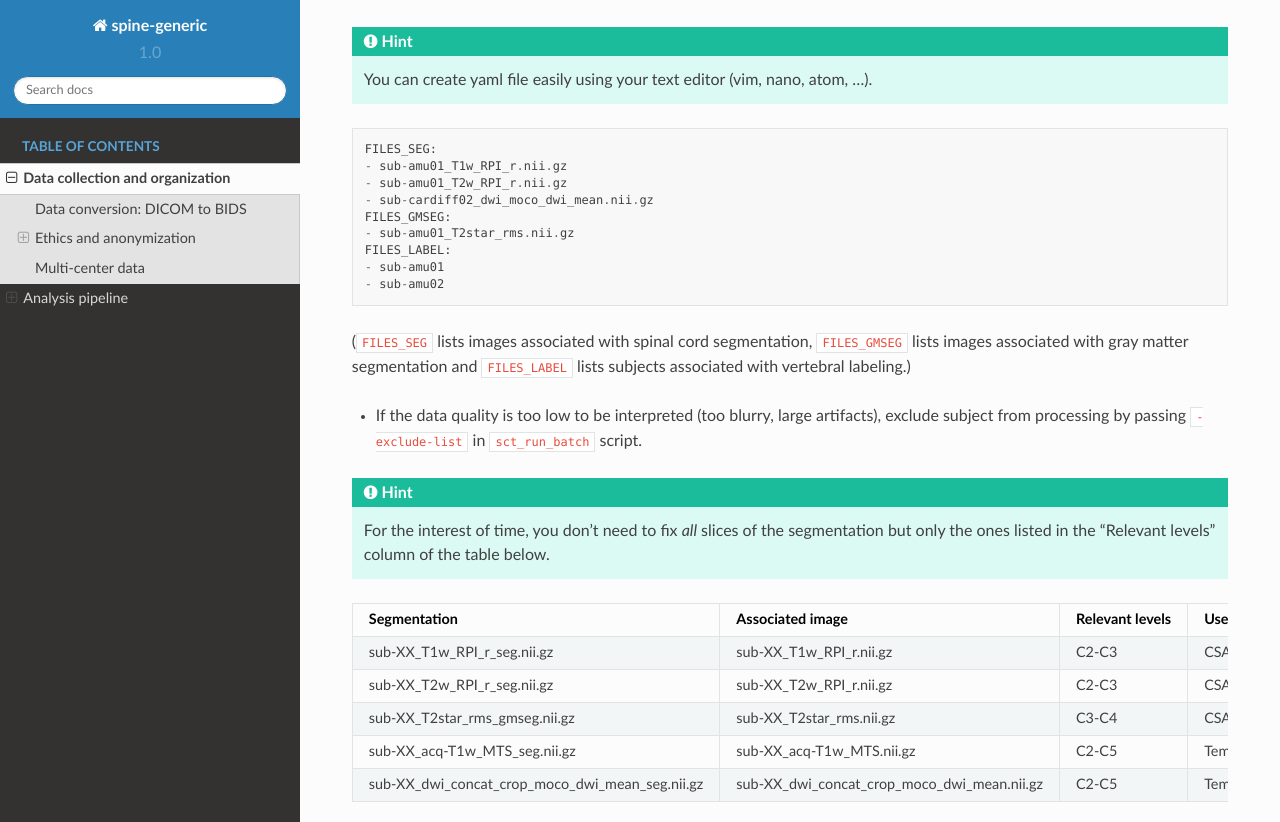
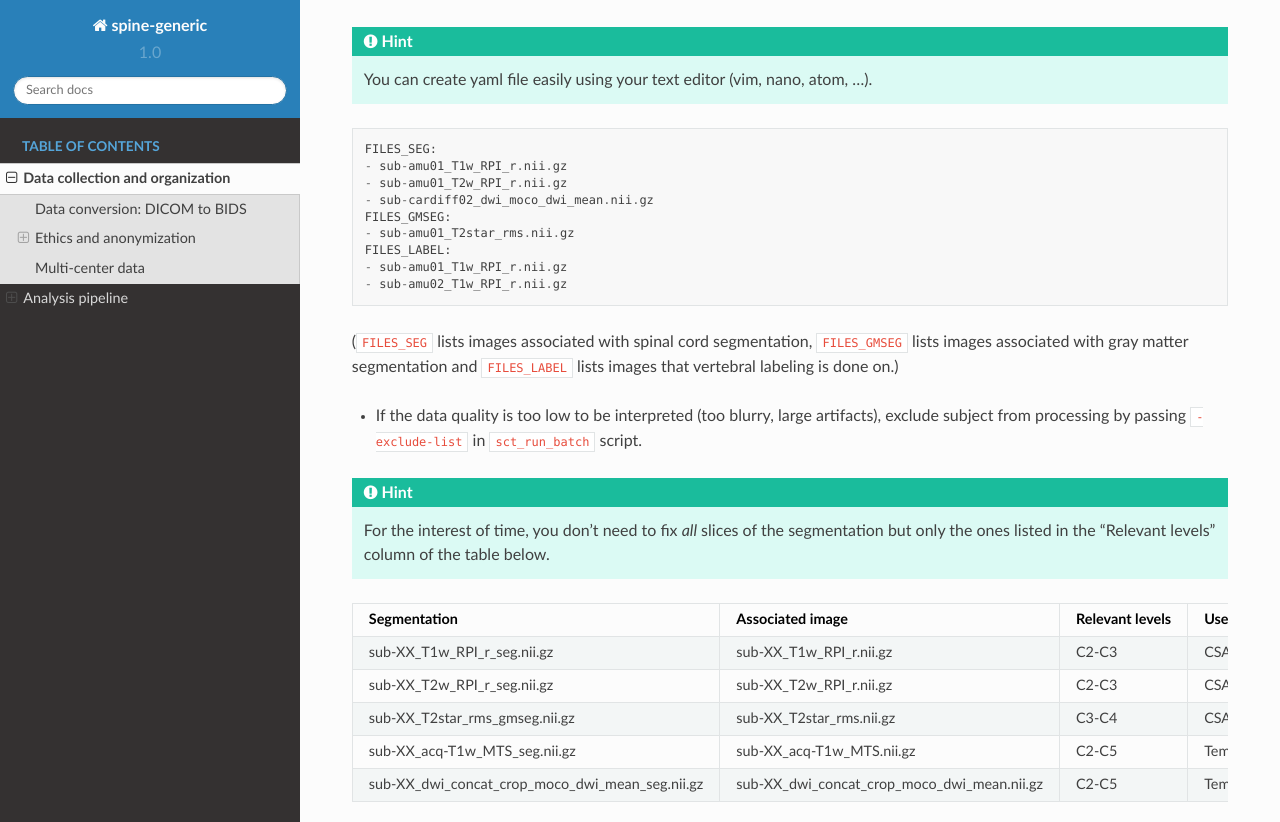
Before and after one commit to spine-generic/spine-generic, a Sphinx documentation site: the page built from docs/documentation.rst, in a window 1280 px wide and 900 px high, scrolled down 6172 px, cut to the strip 0-822 px from the top of the window. Built offline with Sphinx 7.4.7 and the Read the Docs theme 2.0.0, drawn with Linux system fonts in a browser that asks for light colours.

Commit message:
yaml example fix

```diff
--- a/docs/documentation.rst
+++ b/docs/documentation.rst
@@ -344,11 +344,11 @@ below. Also see the video tutorial after the procedure.
     FILES_GMSEG:
     - sub-amu01_T2star_rms.nii.gz
     FILES_LABEL:
-    - sub-amu01
-    - sub-amu02
+    - sub-amu01_T1w_RPI_r.nii.gz
+    - sub-amu02_T1w_RPI_r.nii.gz
 
 (``FILES_SEG`` lists images associated with spinal cord segmentation, ``FILES_GMSEG`` lists images associated with gray
-matter segmentation and ``FILES_LABEL`` lists subjects associated with vertebral labeling.)
+matter segmentation and ``FILES_LABEL`` lists images that vertebral labeling is done on.)
 
 - If the data quality is too low to be interpreted (too blurry, large artifacts), exclude subject from processing by
   passing ``-exclude-list`` in ``sct_run_batch`` script.
```
